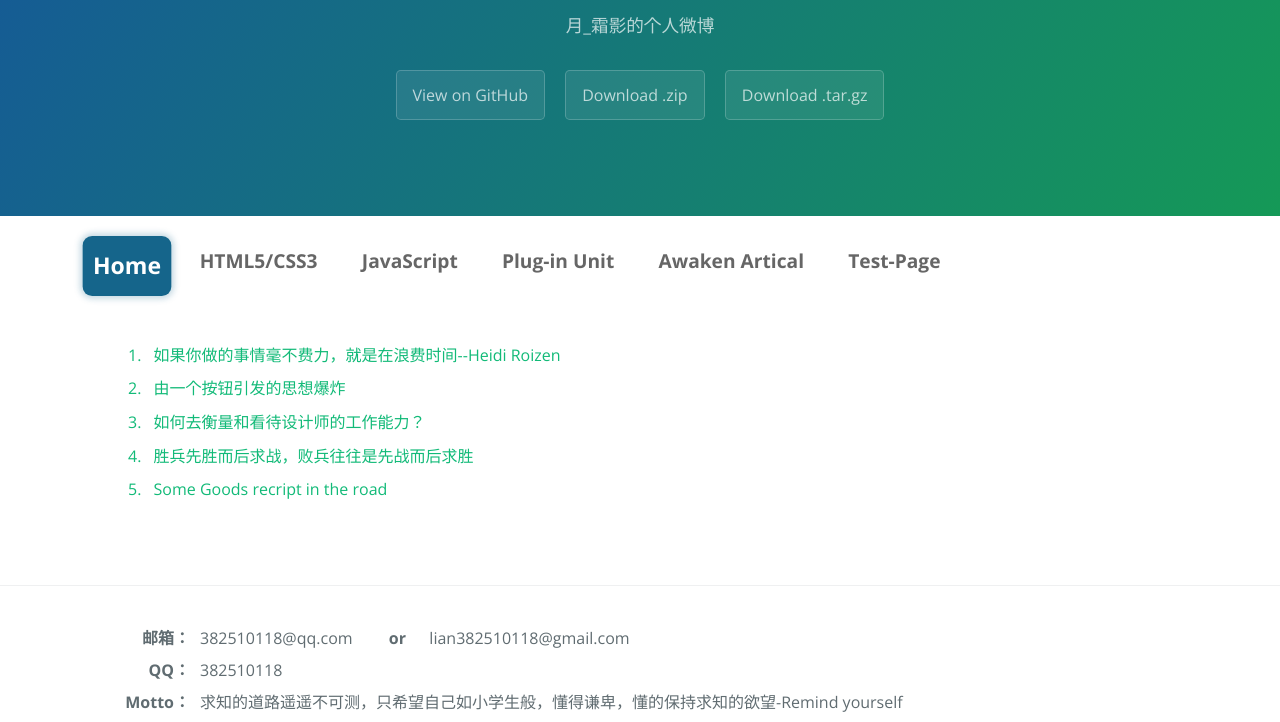
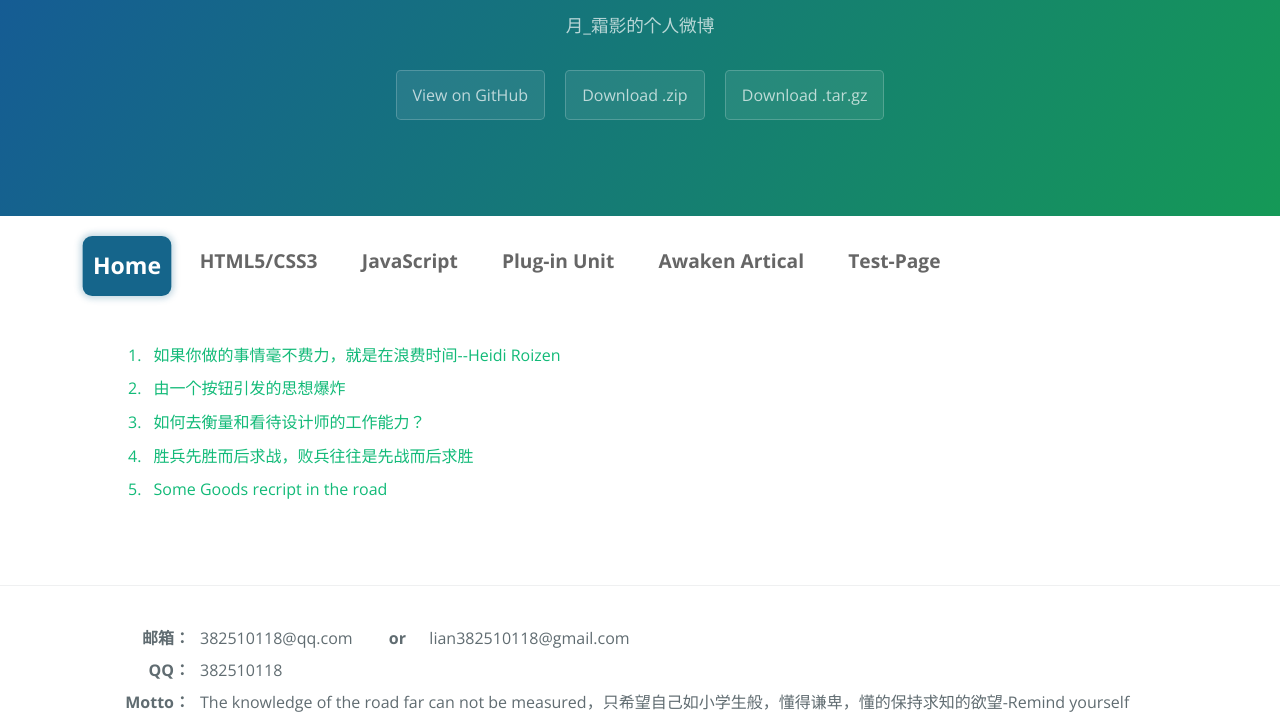
Before and after one commit to lsh382510118/Moonya, a plain HTML site: page index.html in a window 1280 px wide. Shown: the part 203-925 px from the top of the page. Drawn offline with nearby package versions, Linux system fonts and the light colour scheme.

Commit message:
English-Motto
English-Motto

```diff
--- a/index.html
+++ b/index.html
@@ -17,7 +17,7 @@
     <a href="https://github.com/lsh382510118/yueshuangying.github.io" class="btn">View on GitHub</a>
     <a href="https://github.com/lsh382510118/yueshuangying.github.io/zipball/master" class="btn">Download .zip</a>
     <a href="https://github.com/lsh382510118/yueshuangying.github.io/tarball/master" class="btn">Download .tar.gz</a>
-  </section>
+</section>
 <div class="nav-box">
   <nav class="main-nav">
     <div class="active">Home</div>
@@ -30,7 +30,6 @@
 </div>
 
   <section class="main-content">
-
     <article class="main-nav-content">
       <ul class="list">
         <li><a link="artical/articla-1.html">如果你做的事情毫不费力，就是在浪费时间--Heidi Roizen</a></li>
@@ -49,7 +48,7 @@
 <footer class="site-footer">
   <p><b>邮箱：</b><a href="mailto:382510118@qq.com">382510118@qq.com</a><strong>or</strong><a href="mailto:382510118@qq.com">lian382510118@gmail.com</a></p>
   <p><b>QQ：</b>382510118</p>
-  <p><b>Motto：</b>求知的道路遥遥不可测，只希望自己如小学生般，懂得谦卑，懂的保持求知的欲望-Remind yourself</p>
+  <p><b>Motto：</b>The knowledge of the road far can not be measured，只希望自己如小学生般，懂得谦卑，懂的保持求知的欲望-Remind yourself</p>
 </footer>
 <script>
   $('.main-nav>div').click(function(){
```
